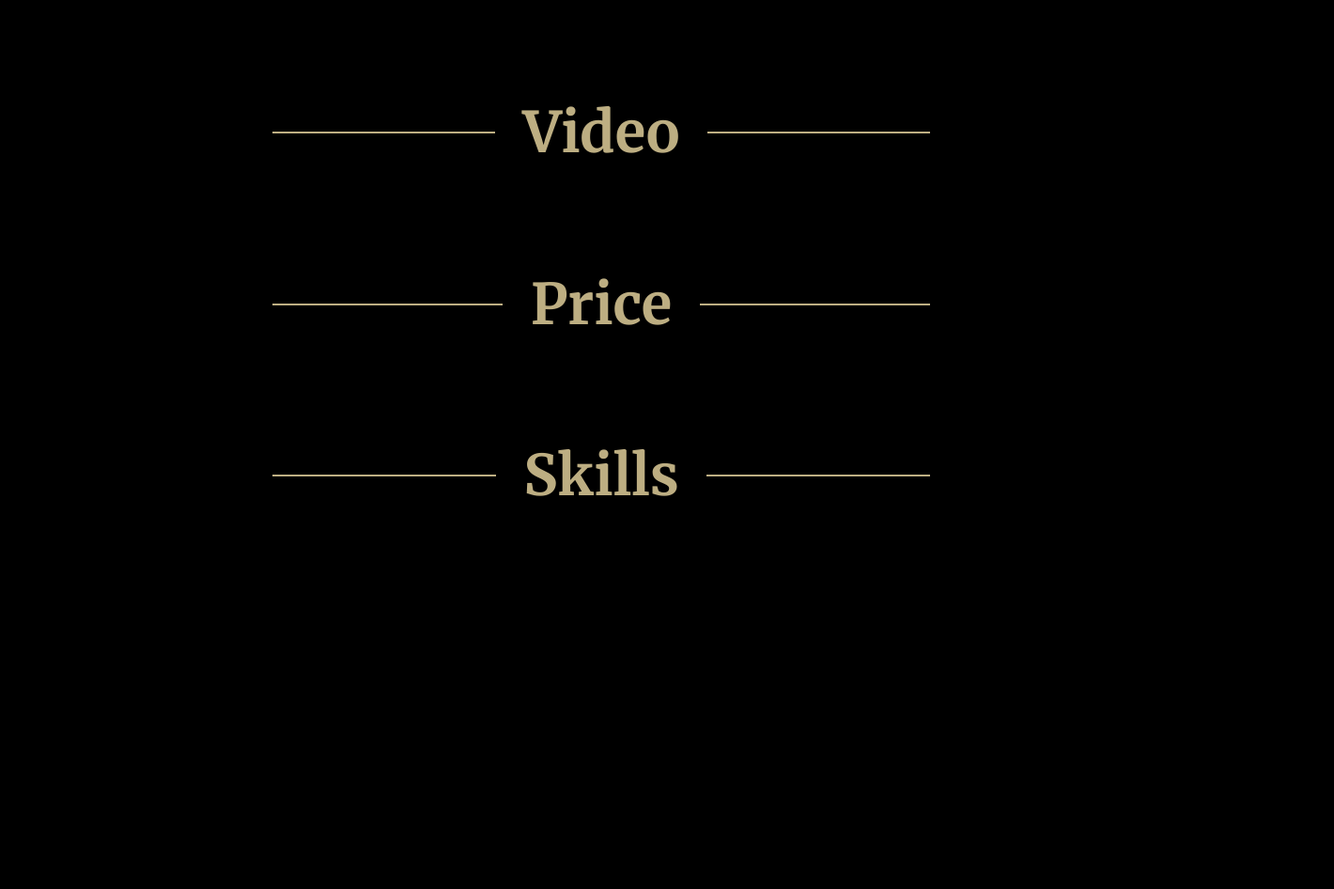
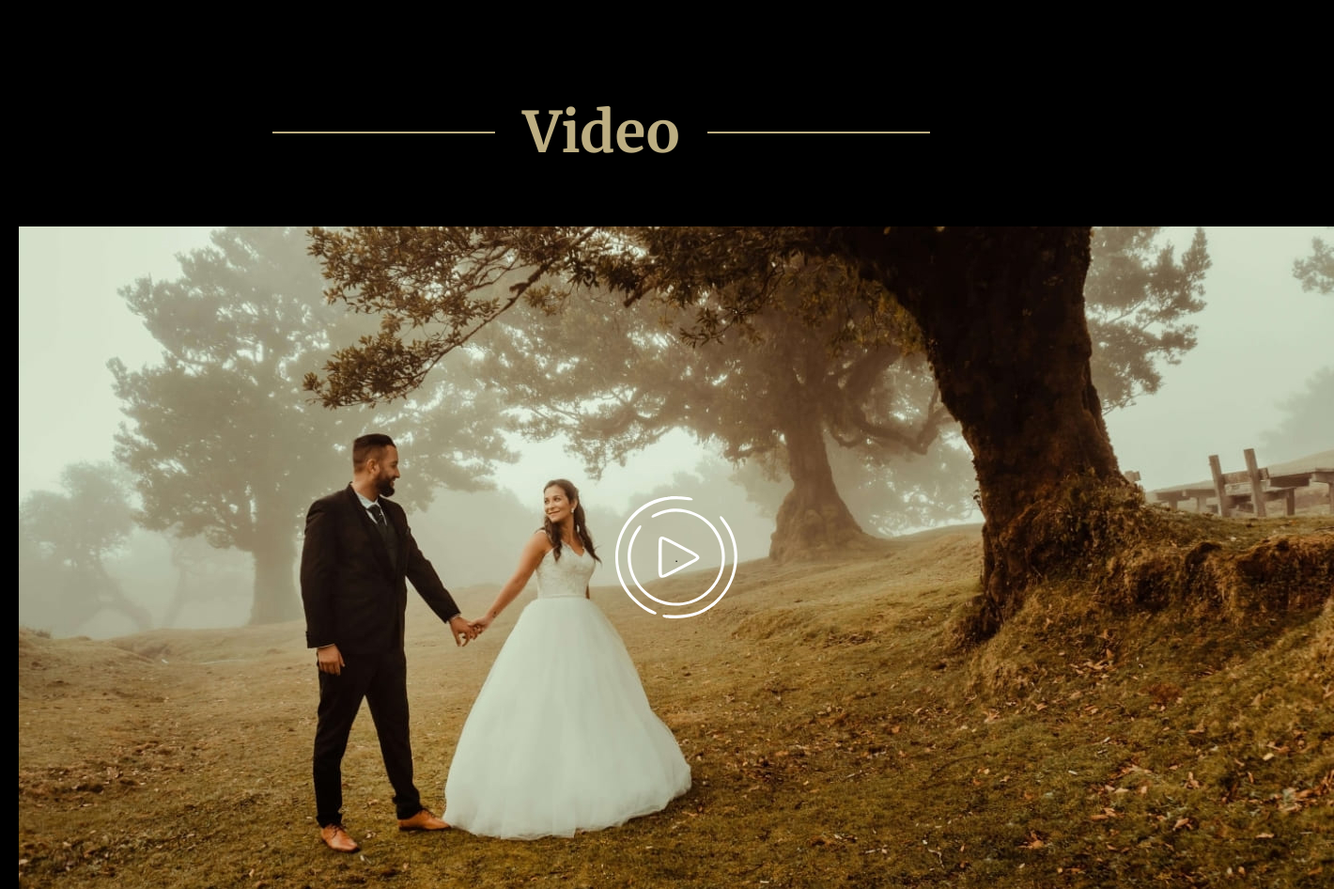
Before and after one commit to OlgaShebeda/image-galery, a plain HTML site: page portfolio/index.html in a window 1280 px wide. Shown: the part 2899-3845 px from the top of the page at 94% size, 1420 px wide, since content can reach past the window. Before the commit the page ends 3505 px from the top, so only its background shows below. Drawn offline with Linux system fonts and the light colour scheme.

Commit message:
feat: add video section

```diff
--- a/portfolio/index.html
+++ b/portfolio/index.html
@@ -114,8 +114,13 @@
             </section>
 
             <section class="section" id="video">
-                <div class="title">
-                    <h2 class="section-title">Video</h2>
+                <div class="video-section">
+                    <div class="title">
+                        <h2 class="section-title">Video</h2>
+                    </div>
+                    <div class="video">
+                        <button name="button" class="play-button">.</button>
+                    </div>
                 </div>
             </section>
 
--- a/portfolio/style.css
+++ b/portfolio/style.css
@@ -420,3 +420,31 @@ li{
   height: 560px;
 }
 /* end portfolio section*/
+
+/*start video section*/
+.video-section{
+  width: 100%;
+  max-height: 945px;
+}
+
+.video{
+  width: 1400px;
+  height: 705px;
+  background-image: url('./assets/img/video-player.jpg');
+  position: relative;
+  display: flex;
+  justify-content: center;
+  align-items: center;
+}
+
+.play-button{
+  width: 130px;
+  height: 130px;
+  position: absolute;
+  content: "";
+  border: 0;
+  background-color: transparent;
+  background-image: url('./assets/svg/Play_hover.svg');
+}
+
+/*end video section*/
```
Also changed, not shown: portfolio/assets/svg/Play_hover.svg (added).
